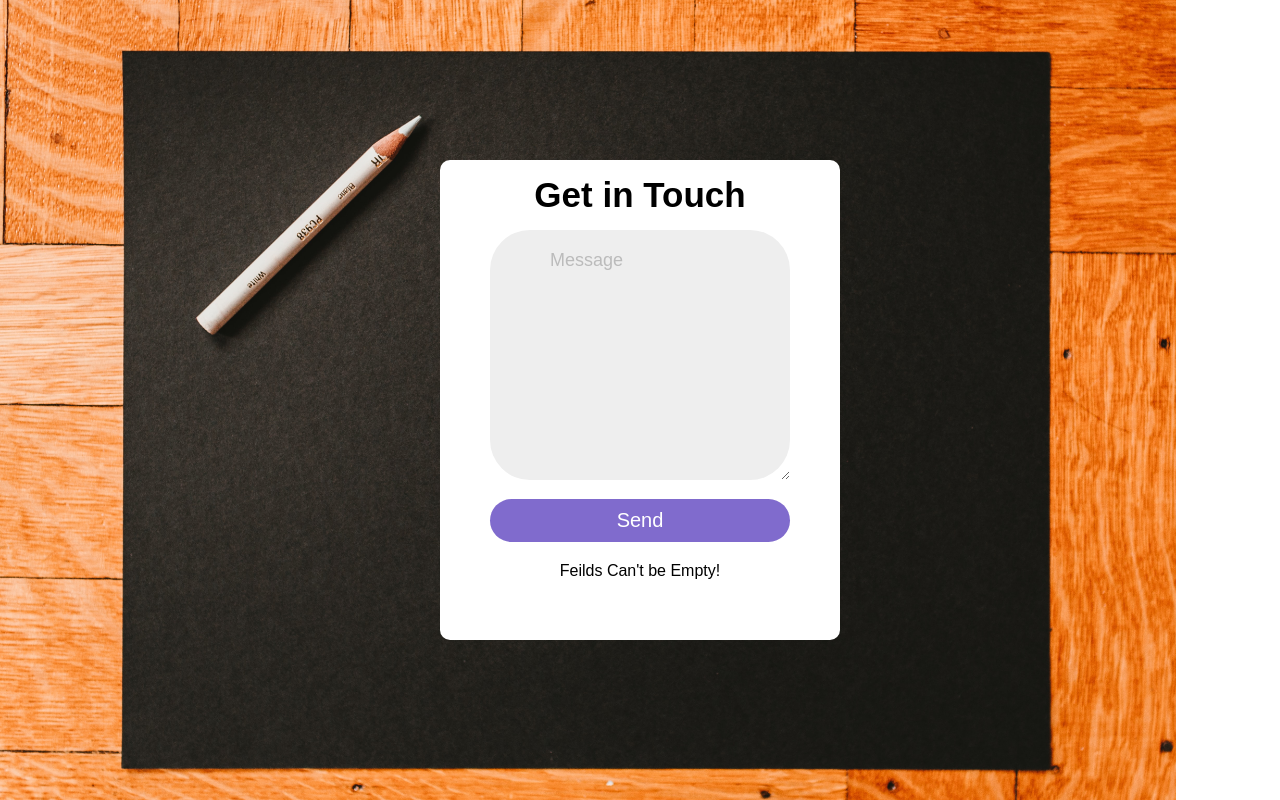
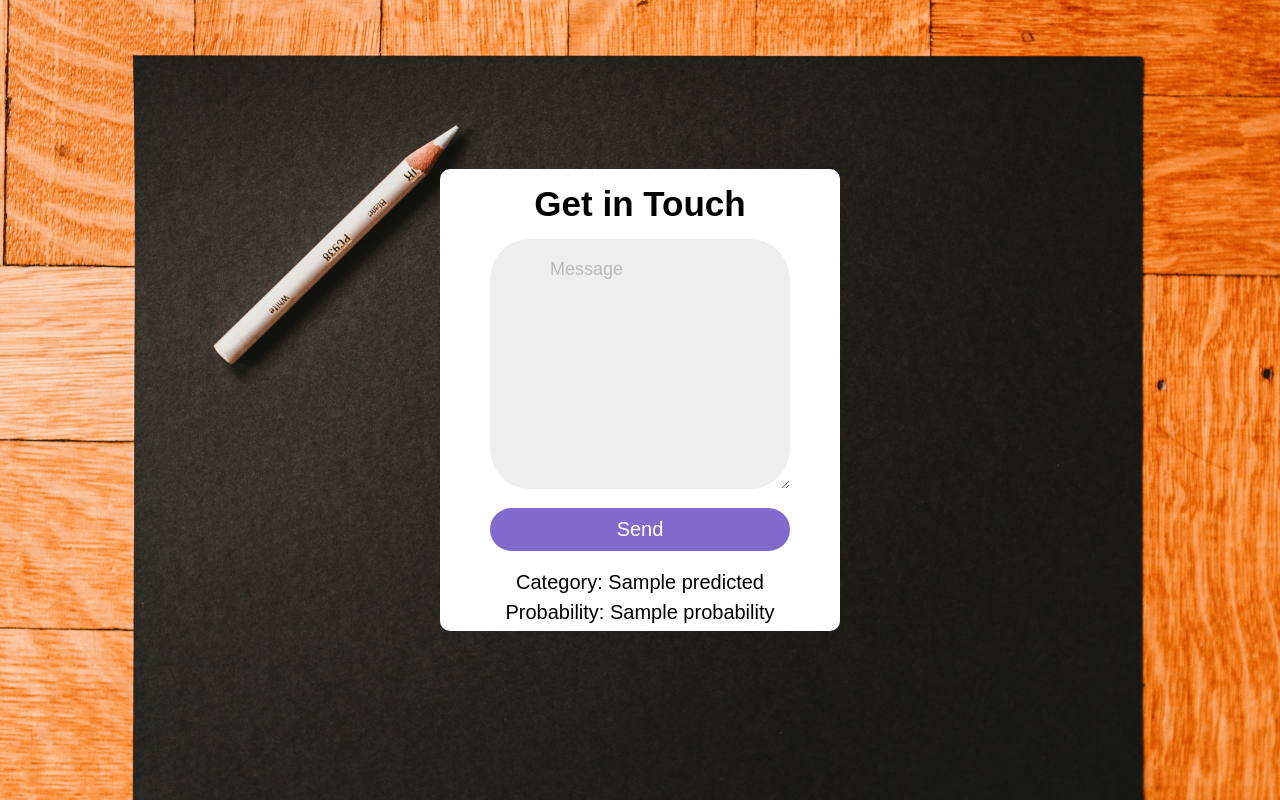
Before and after one commit to weijie-lim/practice_nlp, a Flask app: template templates/index.html in a window 1280 px wide. Run offline with Flask 2, Linux system fonts and the light colour scheme; the template is opened without the code that fills it: most values are stand-ins (such as "Sample title", 1, 10 or a date in 2020).

Commit message:
update static features of html

```diff
--- a/app.py
+++ b/app.py
@@ -1,19 +1,19 @@
 from flask import Flask, request, jsonify, render_template
-from flask_cors import cross_origin
-import ktrain
+#from flask_cors import cross_origin
+#import ktrain
 
 app = Flask(__name__)
-model = ktrain.load_predictor('distilbert')
+#model = ktrain.load_predictor('distilbert')
 
 
 @app.route("/")
-@cross_origin()
+#@cross_origin()
 def home():
     return render_template("index.html")
 
 
 @app.route("/predict", methods=["GET", "POST"])
-@cross_origin()
+#@cross_origin()
 def predict():
     pass
 
--- a/static/stylesheet.css
+++ b/static/stylesheet.css
@@ -7,7 +7,7 @@
 
 .bg {
   background-image: url("/static/bg.jpg");
-  background-size: contain;
+  background-size: cover;
   background-repeat: no-repeat;
   height: 100vh;
 }
@@ -83,7 +83,7 @@ h3{
 .message{
   width: 100%;
   position: relative;
-  margin-bottom: 60px;
+  margin-bottom: 30px;
   display: flex;
   justify-content: center;
 }
@@ -92,5 +92,4 @@ h3{
   color: black;
   position: absolute;
   animation: buttons .3s linear;
-  display: none;
 }
--- a/templates/index.html
+++ b/templates/index.html
@@ -24,10 +24,10 @@
             <button id="send" onclick="message()">Send</button>
           </div>
           <div class="message">
-            <div class="success" id="success">
-              Your Message Successfully Sent!
-            </div>
-            <div class="danger" id="danger">Feilds Can't be Empty!</div>
+            <div class="success" id="success">Category: {{Predicted}}</div>
+          </div>
+          <div class="message">
+            <div class="success" id="success">Probability: {{Probability}}</div>
           </div>
         </div>
       </div>
```
